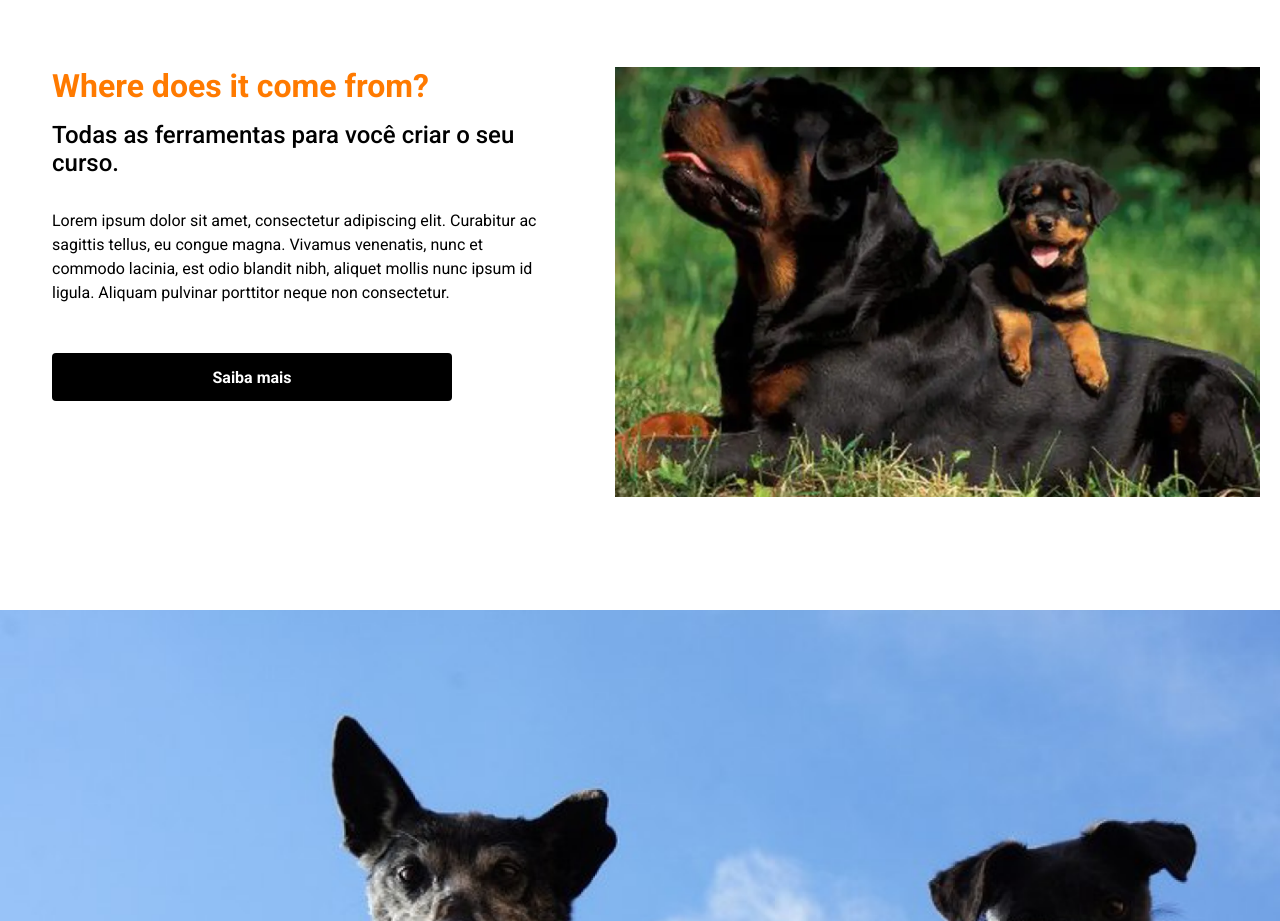
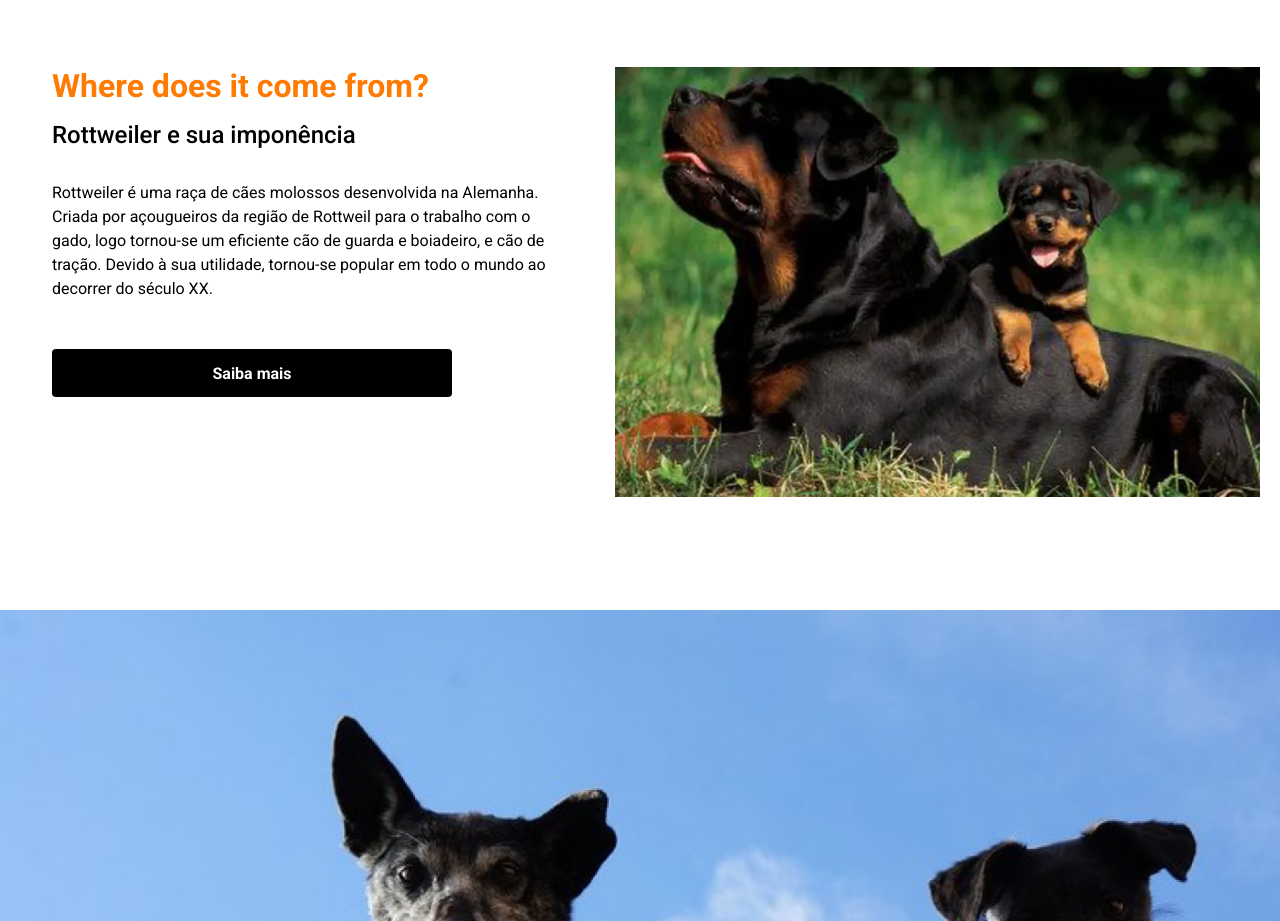
Before and after one commit to DaviGDias/thedogs, a Next.js app: page / in a window 1280 px wide. Shown: the part 920-1841 px from the top of the page. Built offline with nearby package versions, Linux system fonts and the light colour scheme.

Commit message:
Update index.tsx

```diff
--- a/src/components/SectionToo/index.tsx
+++ b/src/components/SectionToo/index.tsx
@@ -8,13 +8,10 @@ export function SectionToo() {
                 <ContainerText>
                     <TitleText>Where does it come from?</TitleText>
                     <TextSubTitle>
-                        Todas as ferramentas
-                        para você criar o seu curso.
+                       Rottweiler e sua imponência
                     </TextSubTitle>
                     <Text>
-                        Lorem ipsum dolor sit amet, consectetur adipiscing elit. Curabitur ac sagittis tellus,
-                        eu congue magna. Vivamus venenatis, nunc et commodo lacinia, est odio blandit nibh, aliquet
-                        mollis nunc ipsum id ligula. Aliquam pulvinar porttitor neque non consectetur.
+                        Rottweiler é uma raça de cães molossos desenvolvida na Alemanha. Criada por açougueiros da região de Rottweil para o trabalho com o gado, logo tornou-se um eficiente cão de guarda e boiadeiro, e cão de tração. Devido à sua utilidade, tornou-se popular em todo o mundo ao decorrer do século XX.
                     </Text>
                     <Button />
                 </ContainerText>
```
